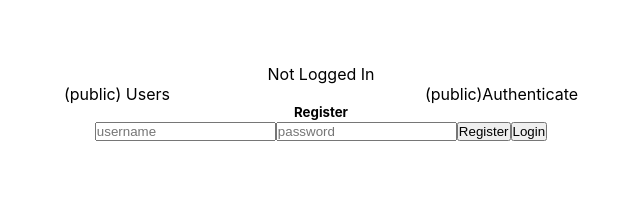
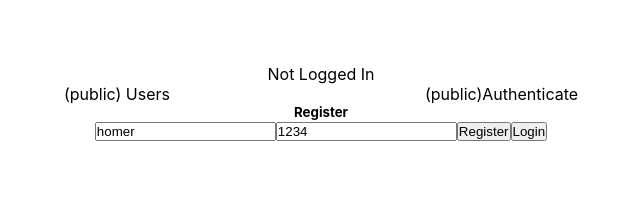
Before and after one commit to JoshuaHolloway/portfolio-1, a React (Create React App) app in the folder client/: page / in a window 1280 px wide. Shown: the top 212 px of the page, without its empty margins (319-959 px from the left). Built offline with nearby package versions, Linux system fonts and the light colour scheme.

Commit message:
protected frontend routes and logout button

```diff
--- a/client/src/App.js
+++ b/client/src/App.js
@@ -1,4 +1,4 @@
-import { useState, useEffect, useCallback } from 'react';
+import React, { useState, useEffect, useCallback } from 'react';
 import {
   BrowserRouter as Router,
   Route,
@@ -60,6 +60,29 @@ const App = () => {
     setUsers(users);
   };
 
+  // -Frontend protected routes
+  let routes;
+  if (isLoggedIn) {
+    routes = (
+      <React.Fragment>
+        <Route path='/'>
+          Private Route!
+          <button onClick={getUsersHandler}>Get Users</button>
+        </Route>
+      </React.Fragment>
+    );
+  } else {
+    routes = (
+      <React.Fragment>
+        <Route path='/'>
+          <AuthPage />
+        </Route>
+
+        {/* <Redirect to='/public' /> */}
+      </React.Fragment>
+    );
+  }
+
   // --------------------------------------------
 
   return (
@@ -72,17 +95,7 @@ const App = () => {
 
           <NavLinks />
 
-          <Switch>
-            <Route path='/'>
-              <AuthPage />
-            </Route>
-
-            <Route path='/'>
-              <button onClick={getUsersHandler}>Get Users</button>
-            </Route>
-
-            <Redirect to='/auth' />
-          </Switch>
+          <Switch>{routes}</Switch>
         </div>
       </Router>
     </AuthContext.Provider>
--- a/client/src/elements/components/NavLinks/NavLinks.js
+++ b/client/src/elements/components/NavLinks/NavLinks.js
@@ -1,4 +1,4 @@
-import { useContext } from 'react';
+import React, { useContext } from 'react';
 
 import { AuthContext } from '../../../shared/context/auth-context';
 
@@ -18,11 +18,22 @@ const NavLinks = (props) => {
   // --------------------------------------------
 
   return (
-    <ul className={x['nav-links']}>
-      <li>(public) Users</li>
-      {auth.isLoggedIn && <li>(restricted) Account Dashboard</li>}
-      {!auth.isLoggedIn && <li>(public)Authenticate</li>}
-    </ul>
+    <>
+      {auth.isLoggedIn && (
+        <button
+          onClick={() => {
+            auth.logout();
+          }}
+        >
+          Logout
+        </button>
+      )}
+      <ul className={x['nav-links']}>
+        <li>(public) Users</li>
+        {auth.isLoggedIn && <li>(restricted) Account Dashboard</li>}
+        {!auth.isLoggedIn && <li>(public)Authenticate</li>}
+      </ul>
+    </>
   );
 
   // --------------------------------------------
--- a/client/src/elements/pages/AuthPage.js
+++ b/client/src/elements/pages/AuthPage.js
@@ -8,8 +8,8 @@ const AuthPage = () => {
   const auth = useContext(AuthContext);
   // --------------------------------------------
 
-  const [username, setUsername] = useState('');
-  const [password, setPassword] = useState('');
+  const [username, setUsername] = useState('homer');
+  const [password, setPassword] = useState('1234');
 
   useEffect(() => {
     console.log('username: ', username);
```
